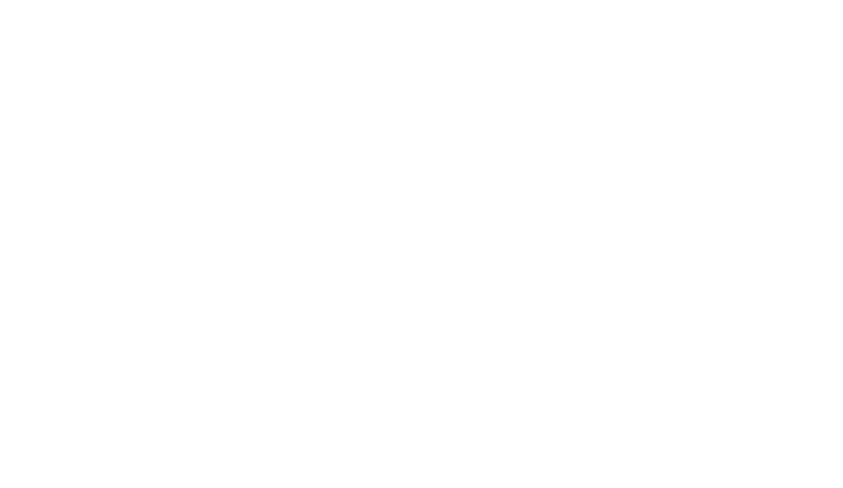
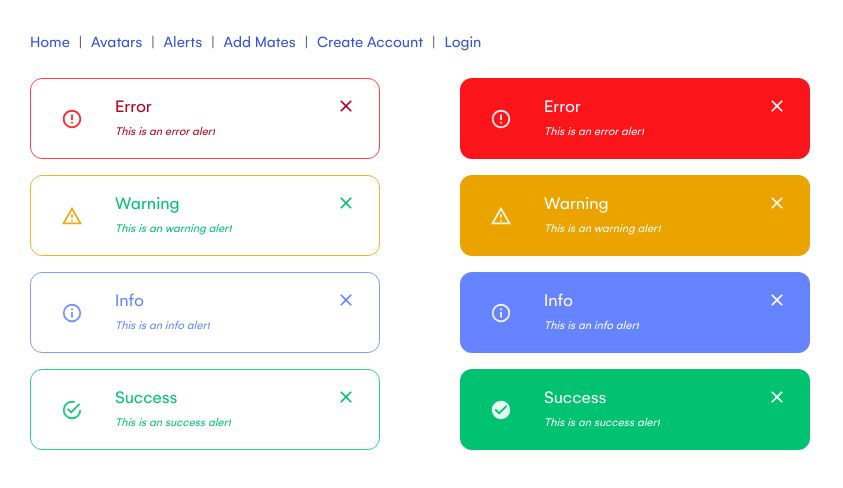
Before and after one commit to SkillBrain-com/pluto-internship, a React (Create React App) app: page /alerts in a window 1280 px wide. Before the commit this address had no page. Shown: the top 488 px of the page, without its empty margins (0-843 px from the left). Built offline with nearby package versions, Linux system fonts and the light colour scheme.

Commit message:
improve task-list-management

```diff
--- a/src/App.jsx
+++ b/src/App.jsx
@@ -7,6 +7,7 @@ import AddMates from "./pages/AddMates";
 import { CreateAccount } from "./pages/CreateAccount";
 import { Login } from "./pages/Login";
 import Avatars from "./pages/Avatars";
+import { Alerts } from "./pages/Alerts";
 
 const App = () => {
   return (
@@ -18,6 +19,7 @@ const App = () => {
         <Route path="/account" element={<CreateAccount />} />
         <Route path="/login" element={<Login />} />
         <Route path="/avatars" element={<Avatars />} />
+        <Route path="/alerts" element={<Alerts />} />
       </Routes>
     </div>
   );
--- /dev/null
+++ b/src/components/shared/alert/Alert.jsx
@@ -0,0 +1,88 @@
+import { Stack, Alert, AlertTitle } from "@mui/material";
+import { PoseaTasksList } from "../../tasks-list/PoseaTasksList";
+import CheckCircleRoundedIcon from "@mui/icons-material/CheckCircleRounded";
+import DoneRoundedIcon from "@mui/icons-material/DoneRounded";
+import ErrorOutlineRoundedIcon from "@mui/icons-material/ErrorOutlineRounded";
+import WarningAmberRoundedIcon from "@mui/icons-material/WarningAmberRounded";
+import CloseOutlinedIcon from "@mui/icons-material/CloseOutlined";
+
+const MuiAlert = () => {
+  return (
+    <Stack spacing={3} padding="30px">
+      <PoseaTasksList />
+      <Stack direction="row" spacing={10}>
+        <Stack spacing={2}>
+          <Alert
+            variant="outlined"
+            severity="error"
+            onClose={() => alert("Close alert")}
+          >
+            <AlertTitle>Error</AlertTitle>
+            This is an error alert
+          </Alert>
+          <Alert
+            variant="outlined"
+            severity="warning"
+            onClose={() => alert("Close alert")}
+          >
+            <AlertTitle>Warning</AlertTitle>
+            This is an warning alert
+          </Alert>
+          <Alert
+            variant="outlined"
+            severity="info"
+            onClose={() => alert("Close alert")}
+          >
+            <AlertTitle>Info</AlertTitle>
+            This is an info alert
+          </Alert>
+          <Alert
+            variant="outlined"
+            severity="success"
+            onClose={() => alert("Close alert")}
+          >
+            <AlertTitle>Success</AlertTitle>
+            This is an success alert
+          </Alert>
+        </Stack>
+        <Stack spacing={2}>
+          <Alert
+            variant="filled"
+            severity="error"
+            onClose={() => alert("Close alert")}
+          >
+            <AlertTitle>Error</AlertTitle>
+            This is an error alert
+          </Alert>
+          <Alert
+            variant="filled"
+            severity="warning"
+            onClose={() => alert("Close alert")}
+          >
+            <AlertTitle>Warning</AlertTitle>
+            This is an warning alert
+          </Alert>
+          <Alert
+            variant="filled"
+            severity="info"
+            onClose={() => alert("Close alert")}
+          >
+            <AlertTitle>Info</AlertTitle>
+            This is an info alert
+          </Alert>
+          <Alert
+            variant="filled"
+            severity="success"
+            icon={<CheckCircleRoundedIcon fontSize="inherit" />}
+            onClose={() => alert("Close alert")}
+          >
+            <AlertTitle>Success</AlertTitle>
+            This is an success alert
+          </Alert>
+        </Stack>
+      </Stack>
+    </Stack>
+  );
+};
+
+export default MuiAlert;
--- /dev/null
+++ b/src/components/tasks-list/PoseaTasksList.jsx
@@ -0,0 +1,32 @@
+import { Breadcrumbs, Link } from "@mui/material";
+
+export const PoseaTasksList = () => {
+  return (
+    <Breadcrumbs
+      aria-label="breadcrumb"
+      separator="|"
+      // maxItems={3}
+      // itemsAfterCollapse={2}
+      // itemsBeforeCollapse={2}
+    >
+      <Link underline="hover" href="../">
+        Home
+      </Link>
+      <Link underline="hover" href="../avatars">
+        Avatars
+      </Link>
+      <Link underline="hover" href="../alerts">
+        Alerts
+      </Link>
+      <Link underline="hover" href="../addmates">
+        Add Mates
+      </Link>
+      <Link underline="hover" href="../account">
+        Create Account
+      </Link>
+      <Link underline="hover" href="../login">
+        Login
+      </Link>
+    </Breadcrumbs>
+  );
+};
--- a/src/pages/AddMates.jsx
+++ b/src/pages/AddMates.jsx
@@ -1,24 +1,16 @@
-import React from "react";
-import { Container } from "@mui/material";
+import { Stack } from "@mui/material";
 import { AddMatesDialog } from "../components/add-mates-dialog/addMatesDialog";
 import TabContent from "../components/tab-content/TabContent";
+import { PoseaTasksList } from "../components/tasks-list/PoseaTasksList";
 
 const AddMates = () => {
   return (
-    <div>
-      <Container>
-        <br />
-        <AddMatesDialog />
-        <br />
-        <br />
-        <br />
-        <br />
-        <TabContent type={false} />
-        <br />
-        <br />
-        <TabContent type={true} />
-      </Container>
-    </div>
+    <Stack spacing={3} padding="30px">
+      <PoseaTasksList />
+      <AddMatesDialog />
+      <TabContent type={false} />
+      <TabContent type={true} />
+    </Stack>
   );
 };
 
--- /dev/null
+++ b/src/pages/Alerts.jsx
@@ -0,0 +1,5 @@
+import MuiAlert from "../components/shared/alert/Alert";
+
+export const Alerts = () => {
+  return <MuiAlert />;
+};
--- a/src/pages/Avatars.jsx
+++ b/src/pages/Avatars.jsx
@@ -1,9 +1,11 @@
 import { Stack } from "@mui/material";
 import { Avatar } from "../components/avatar/Avatar";
+import { PoseaTasksList } from "../components/tasks-list/PoseaTasksList";
 
 const Avatars = () => {
   return (
-    <div>
+    <Stack spacing={2} padding="30px">
+      <PoseaTasksList />
       <Stack direction="row" spacing={2} sx={{ margin: 5 }}>
         <Stack direction="column">
           <Stack direction="column">
@@ -88,7 +90,7 @@ const Avatars = () => {
           </Stack>
         </Stack>
       </Stack>
-    </div>
+    </Stack>
   );
 };
 
--- a/src/pages/CreateAccount.jsx
+++ b/src/pages/CreateAccount.jsx
@@ -1,9 +1,12 @@
 import { Stack } from "@mui/material";
 import { Media } from "../components/authentication/Media";
 import { AuthForm } from "../components/authentication/AuthForm";
+import { PoseaTasksList } from "../components/tasks-list/PoseaTasksList";
 
 export const CreateAccount = () => {
   return (
+    <Stack spacing={3} padding="30px">
+      <PoseaTasksList />
       <Stack
         spacing={3}
         direction="row"
@@ -17,5 +20,6 @@ export const CreateAccount = () => {
         <Media align="left" hasCreate={false} />
         <AuthForm align="left" hasLogin={true} />
       </Stack>
+    </Stack>
   );
 };
--- a/src/pages/Login.jsx
+++ b/src/pages/Login.jsx
@@ -1,9 +1,12 @@
 import { Stack } from "@mui/system";
 import { Media } from "../components/authentication/Media";
 import { LoginForm } from "../components/authentication/LoginForm";
+import { PoseaTasksList } from "../components/tasks-list/PoseaTasksList";
 
 export const Login = () => {
   return (
+    <Stack spacing={3} padding="30px">
+      <PoseaTasksList />
       <Stack
         spacing={3}
         direction="row"
@@ -17,5 +20,6 @@ export const Login = () => {
         <LoginForm align="left" hasLogin={false} />
         <Media align="right" hasCreate={true} />
       </Stack>
+    </Stack>
   );
 };
--- a/src/pages/Tasks.jsx
+++ b/src/pages/Tasks.jsx
@@ -1,14 +1,20 @@
-import React from "react";
-import { Container, Typography } from "@mui/material";
+import { Stack, Typography } from "@mui/material";
+import { PoseaTasksList } from "../components/tasks-list/PoseaTasksList";
 
 function Tasks() {
-	return (
-		<div>
-			<Container>
-				<Typography variant="h1">Tasks</Typography>
-			</Container>
-		</div>
-	);
+  return (
+    <Stack>
+      <Stack spacing={2} padding="30px">
+        <Typography variant="h2" color="primary">
+          Tasks
+        </Typography>
+        <Stack spacing={1} paddingTop="16px">
+          <Typography variant="h6">Student: Florin Posea</Typography>
+          <PoseaTasksList />
+        </Stack>
+      </Stack>
+    </Stack>
+  );
 }
 
 export default Tasks;
--- a/src/theme.js
+++ b/src/theme.js
@@ -125,6 +125,70 @@ const theme = createTheme({
         },
       },
     },
+    MuiAlert: {
+      styleOverrides: {
+        root: {
+          // display: "flex",
+          alignItems: "center",
+          borderRadius: "12px",
+          width: "350px",
+          height: "81px",
+          fontWeight: "300",
+          fontStyle: "italic",
+          fontSize: "12px",
+          lineHeight: "14px",
+          // letterSpacing: "-0.02em",
+        },
+        message: {
+          marginLeft: "20px",
+        },
+        filledWarning: {
+          color: "#fff",
+        },
+        filledSuccess: {
+          color: "#fff",
+        },
+        outlinedError: {
+          color: "#B80020",
+        },
+        outlinedWarning: {
+          color: "#00C271",
+        },
+        outlinedInfo: {
+          color: "#6684FF",
+        },
+        outlinedSuccess: {
+          color: "#00C271",
+        },
+        icon: {
+          marginLeft: "14px",
+        },
+        action: {
+          marginBottom: "30px",
+          marginRight: "2px",
+        },
+        success: {
+          icon: "<DoneRoundedIcon/>",
+        },
+      },
+    },
+    MuiAlertTitle: {
+      styleOverrides: {
+        root: {
+          fontWeight: "500",
+          fontStyle: "normal",
+          fontSize: "18px",
+          lineHeight: "22px",
+          // letterSpacing: "-0.02em",
+        },
+        filledWarning: {
+          color: "#fff",
+        },
+        filledSuccess: {
+          color: "#fff",
+        },
+      },
+    },
   },
 });
 
```
Lines whose indentation alone changed are shown as unchanged.
